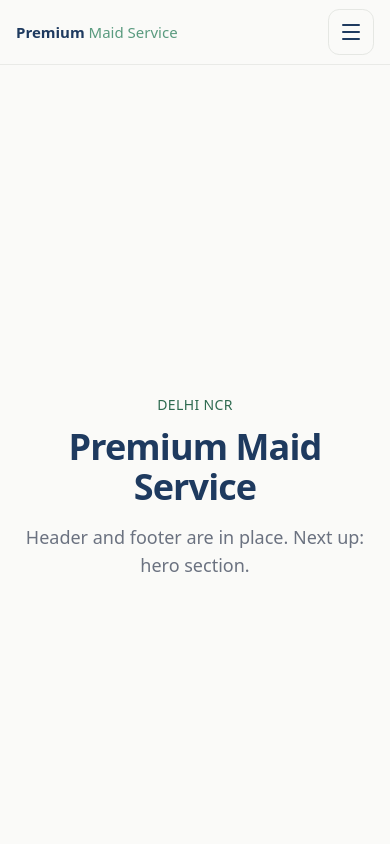
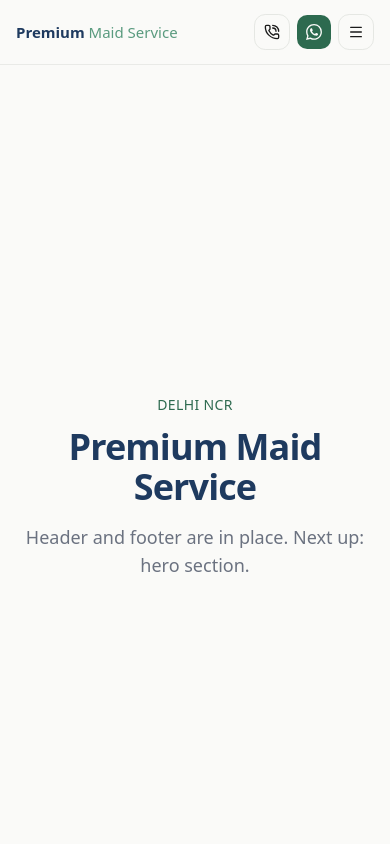
Before and after one commit to amvn-rwt/premium-maid-service, a Next.js app: page / in a window 390 px wide. Shown: the top 844 px of the page. Built offline with nearby package versions, Linux system fonts and the light colour scheme.

Commit message:
feat: update package dependencies, enhance mobile navigation with improved animations, and add WhatsApp icon component

```diff
--- a/package.json
+++ b/package.json
@@ -10,16 +10,12 @@
   },
   "dependencies": {
     "@base-ui/react": "^1.6.0",
-    "@radix-ui/react-dropdown-menu": "^2.1.18",
-    "@radix-ui/react-slot": "^1.3.0",
     "class-variance-authority": "^0.7.1",
     "clsx": "^2.1.1",
     "lucide-react": "^1.21.0",
     "next": "^15.5.0",
     "react": "^19.1.0",
     "react-dom": "^19.1.0",
-    "react-icons": "^5.6.0",
-    "shadcn": "^4.11.0",
     "tailwind-merge": "^3.6.0",
     "tw-animate-css": "^1.4.0"
   },
@@ -31,6 +27,7 @@
     "@types/react-dom": "^19.1.0",
     "eslint": "^9.28.0",
     "eslint-config-next": "^15.5.0",
+    "shadcn": "^4.11.0",
     "tailwindcss": "^4.1.11",
     "typescript": "^5.8.0"
   }
--- /dev/null
+++ b/src/components/icons/WhatsAppIcon.tsx
@@ -0,0 +1,16 @@
+type WhatsAppIconProps = {
+  className?: string;
+};
+
+export function WhatsAppIcon({ className }: WhatsAppIconProps) {
+  return (
+    <svg
+      className={className}
+      viewBox="0 0 24 24"
+      fill="currentColor"
+      aria-hidden="true"
+    >
+      <path d="M17.472 14.382c-.297-.149-1.758-.867-2.03-.967-.273-.099-.471-.148-.67.15-.197.297-.767.966-.94 1.164-.173.199-.347.223-.644.075-.297-.15-1.255-.463-2.39-1.475-.883-.788-1.48-1.761-1.653-2.059-.173-.297-.018-.458.13-.606.134-.133.298-.347.446-.52.149-.174.198-.298.298-.497.099-.198.05-.371-.025-.52-.075-.149-.669-1.612-.916-2.207-.242-.579-.487-.5-.669-.51-.173-.008-.371-.01-.57-.01-.198 0-.52.074-.792.372-.272.297-1.04 1.016-1.04 2.479 0 1.462 1.065 2.875 1.213 3.074.149.198 2.096 3.2 5.077 4.487.709.306 1.262.489 1.694.625.712.227 1.36.195 1.871.118.571-.085 1.758-.719 2.006-1.413.248-.694.248-1.289.173-1.413-.074-.124-.272-.198-.57-.347m-5.421 7.403h-.004a9.87 9.87 0 01-5.031-1.378l-.361-.214-3.741.982.998-3.648-.235-.374a9.86 9.86 0 01-1.51-5.26c.001-5.45 4.436-9.884 9.888-9.884 2.64 0 5.122 1.03 6.988 2.898a9.825 9.825 0 012.893 6.994c-.003 5.45-4.435 9.884-9.885 9.884m8.413-18.297A11.815 11.815 0 0012.05 0C5.495 0 .16 5.335.157 11.892c0 2.096.547 4.142 1.588 5.945L.057 24l6.305-1.654a11.882 11.882 0 005.683 1.448h.005c6.554 0 11.89-5.335 11.893-11.893a11.821 11.821 0 00-3.48-8.413z" />
+    </svg>
+  );
+}
--- a/src/components/layout/CallDropdown.tsx
+++ b/src/components/layout/CallDropdown.tsx
@@ -1,6 +1,6 @@
 "use client";
 
-import { ChevronDown } from "lucide-react";
+import { CallIcon, ChevronDown } from "@/components/icons";
 import { buttonVariants } from "@/components/ui/button";
 import {
   DropdownMenu,
@@ -16,21 +16,33 @@
 
 type CallDropdownProps = {
   className?: string;
+  iconOnly?: boolean;
 };
 
-export function CallDropdown({ className = "" }: CallDropdownProps) {
+export function CallDropdown({
+  className = "",
+  iconOnly = false,
+}: CallDropdownProps) {
   return (
     <DropdownMenu>
       <DropdownMenuTrigger
         aria-label="Choose a number to call"
         className={cn(
-          buttonVariants({ variant: "outline", size: "lg" }),
+          buttonVariants({
+            variant: "outline",
+            size: iconOnly ? "icon-lg" : "lg",
+          }),
           "cursor-pointer",
           className,
         )}
       >
-        Call
-        <ChevronDown className="size-3.5 opacity-70" aria-hidden />
+        <CallIcon className="size-4 shrink-0" aria-hidden />
+        {!iconOnly ? (
+          <>
+            Call
+            <ChevronDown className="size-3.5 opacity-70" aria-hidden />
+          </>
+        ) : null}
       </DropdownMenuTrigger>
       <DropdownMenuContent align="end" className="min-w-52">
         <DropdownMenuGroup>
--- a/src/components/layout/ContactButtons.tsx
+++ b/src/components/layout/ContactButtons.tsx
@@ -6,23 +6,37 @@
 
 type ContactButtonsProps = {
   className?: string;
+  iconOnly?: boolean;
 };
 
-export function ContactButtons({ className = "" }: ContactButtonsProps) {
+export function ContactButtons({
+  className = "",
+  iconOnly = false,
+}: ContactButtonsProps) {
   return (
-    <div className={cn("flex items-center gap-2", className)}>
-      <CallDropdown className="min-w-0 flex-1 sm:flex-none" />
+    <div className={cn("flex items-center gap-1.5", className)}>
+      <CallDropdown
+        iconOnly={iconOnly}
+        className={iconOnly ? undefined : "min-w-0 flex-1 sm:flex-none"}
+      />
       <a
         href={getPrimaryWhatsAppHref()}
         target="_blank"
         rel="noopener noreferrer"
+        aria-label="Chat on WhatsApp"
         className={cn(
-          buttonVariants({ variant: "accent", size: "lg" }),
-          "min-w-0 flex-1 sm:flex-none",
+          buttonVariants({
+            variant: "accent",
+            size: iconOnly ? "icon-lg" : "lg",
+          }),
+          iconOnly ? undefined : "min-w-0 flex-1 sm:flex-none",
         )}
       >
-        <WhatsAppIcon className="size-3.5 shrink-0" aria-hidden />
-        <span className="hidden sm:inline">WhatsApp</span>
+        <WhatsAppIcon
+          className={cn("shrink-0", iconOnly ? "size-4" : "size-3.5")}
+          aria-hidden
+        />
+        {!iconOnly ? <span className="hidden sm:inline">WhatsApp</span> : null}
       </a>
     </div>
   );
--- a/src/components/layout/Header.tsx
+++ b/src/components/layout/Header.tsx
@@ -22,8 +22,9 @@
           ))}
         </nav>
 
-        <div className="flex items-center gap-2">
-          <ContactButtons className="hidden md:flex" />
+        <div className="flex items-center gap-1.5 lg:gap-2">
+          <ContactButtons className="lg:hidden" iconOnly />
+          <ContactButtons className="hidden lg:flex" />
           <MobileNav />
         </div>
       </Container>
--- a/src/components/layout/MobileNav.tsx
+++ b/src/components/layout/MobileNav.tsx
@@ -1,79 +1,233 @@
 "use client";
 
-import { useEffect, useId, useState } from "react";
+import { useCallback, useEffect, useId, useRef, useState } from "react";
+import { createPortal } from "react-dom";
 import { CloseIcon, MenuIcon } from "@/components/icons";
-import { ContactButtons } from "@/components/layout/ContactButtons";
+import { Button } from "@/components/ui/button";
 import { siteConfig } from "@/lib/site";
+import { cn } from "@/lib/utils";
+
+const DRAWER_OPEN_MS = 420;
+const DRAWER_CLOSE_MS = 400;
+const DRAWER_BACKDROP_OPEN_MS = 380;
+const DRAWER_BACKDROP_CLOSE_MS = 360;
+const DRAWER_LINK_CLOSE_MS = 340;
+const DRAWER_LINK_CLOSE_STAGGER_MS = 40;
+const DRAWER_EASE = "var(--drawer-ease)";
+
+function getDrawerUnmountDelay(navCount: number) {
+  const linkExitMs =
+    DRAWER_LINK_CLOSE_MS +
+    Math.max(navCount - 1, 0) * DRAWER_LINK_CLOSE_STAGGER_MS;
+
+  return Math.max(DRAWER_CLOSE_MS, DRAWER_BACKDROP_CLOSE_MS, linkExitMs);
+}
 
 export function MobileNav() {
   const [open, setOpen] = useState(false);
+  const [mounted, setMounted] = useState(false);
+  const [portalReady, setPortalReady] = useState(false);
+  const pendingOpenRef = useRef(false);
   const panelId = useId();
 
+  const close = useCallback(() => {
+    pendingOpenRef.current = false;
+    setOpen(false);
+  }, []);
+
+  const openMenu = useCallback(() => {
+    pendingOpenRef.current = true;
+    setMounted(true);
+  }, []);
+
+  const toggleMenu = useCallback(() => {
+    if (open) {
+      close();
+      return;
+    }
+    openMenu();
+  }, [close, open, openMenu]);
+
   useEffect(() => {
-    document.body.style.overflow = open ? "hidden" : "";
+    setPortalReady(true);
+  }, []);
+
+  // Mount closed, then promote to open on the next frame so enter can animate.
+  useEffect(() => {
+    if (!mounted || open || !pendingOpenRef.current) return;
+
+    const prefersReducedMotion = window.matchMedia(
+      "(prefers-reduced-motion: reduce)",
+    ).matches;
+
+    if (prefersReducedMotion) {
+      pendingOpenRef.current = false;
+      setOpen(true);
+      return;
+    }
+
+    let innerFrame = 0;
+    const outerFrame = requestAnimationFrame(() => {
+      innerFrame = requestAnimationFrame(() => {
+        pendingOpenRef.current = false;
+        setOpen(true);
+      });
+    });
+
     return () => {
+      cancelAnimationFrame(outerFrame);
+      cancelAnimationFrame(innerFrame);
+    };
+  }, [mounted, open]);
+
+  useEffect(() => {
+    if (open) {
+      document.body.style.overflow = "hidden";
+      return;
+    }
+
     document.body.style.overflow = "";
+    if (!mounted) return;
+
+    const timer = window.setTimeout(
+      () => setMounted(false),
+      getDrawerUnmountDelay(siteConfig.nav.length),
+    );
+    return () => window.clearTimeout(timer);
+  }, [open, mounted]);
+
+  useEffect(() => {
+    if (!open) return;
+
+    const onKeyDown = (event: KeyboardEvent) => {
+      if (event.key === "Escape") close();
     };
-  }, [open]);
 
-  return (
-    <div className="lg:hidden">
+    window.addEventListener("keydown", onKeyDown);
+    return () => window.removeEventListener("keydown", onKeyDown);
+  }, [open, close]);
+
+  useEffect(
+    () => () => {
+      document.body.style.overflow = "";
+    },
+    [],
+  );
+
+  const showDrawer = open || mounted;
+  const panelDuration = open ? DRAWER_OPEN_MS : DRAWER_CLOSE_MS;
+  const backdropDuration = open ? DRAWER_BACKDROP_OPEN_MS : DRAWER_BACKDROP_CLOSE_MS;
+  const navCount = siteConfig.nav.length;
+
+  const drawer =
+    showDrawer && portalReady ? (
+      <div
+        className={cn("fixed inset-0 z-50 lg:hidden", !open && "pointer-events-none")}
+        aria-hidden={!open}
+      >
         <button
           type="button"
-        className="inline-flex items-center justify-center rounded-xl border border-border bg-background p-2.5 text-primary transition-colors hover:bg-muted focus-visible:outline-2 focus-visible:outline-offset-2 focus-visible:outline-primary"
-        aria-expanded={open}
-        aria-controls={panelId}
-        aria-label={open ? "Close menu" : "Open menu"}
-        onClick={() => setOpen((value) => !value)}
-      >
-        {open ? <CloseIcon /> : <MenuIcon />}
-      </button>
+          className={cn(
+            "absolute inset-0 bg-primary/25 backdrop-blur-[2px] motion-safe:transition-opacity motion-reduce:transition-none",
+            open ? "opacity-100" : "opacity-0",
+          )}
+          style={{
+            transitionDuration: `${backdropDuration}ms`,
+            transitionTimingFunction: DRAWER_EASE,
+          }}
+          aria-label="Close menu"
+          tabIndex={open ? 0 : -1}
+          onClick={close}
+        />
 
-      {open ? (
-        <div className="fixed inset-0 z-50">
-          <button
-            type="button"
-            className="absolute inset-0 bg-primary/20 backdrop-blur-sm"
-            aria-label="Close menu"
-            onClick={() => setOpen(false)}
-          />
         <nav
           id={panelId}
-            className="absolute top-0 right-0 flex h-full w-full max-w-sm flex-col bg-background shadow-xl"
+          className={cn(
+            "absolute top-0 right-0 flex h-full w-full max-w-sm flex-col border-l border-border bg-background shadow-xl motion-safe:transition-transform motion-reduce:transition-none",
+            open ? "translate-x-0" : "translate-x-full",
+          )}
+          style={{
+            transitionDuration: `${panelDuration}ms`,
+            transitionTimingFunction: DRAWER_EASE,
+          }}
           aria-label="Mobile"
+          aria-modal="true"
+          role="dialog"
         >
           <div className="flex items-center justify-between border-b border-border px-4 py-4">
             <span className="text-sm font-semibold text-primary">Menu</span>
-              <button
+            <Button
               type="button"
-                className="rounded-xl p-2 text-primary hover:bg-muted focus-visible:outline-2 focus-visible:outline-offset-2 focus-visible:outline-primary"
+              variant="ghost"
+              size="icon-sm"
               aria-label="Close menu"
-                onClick={() => setOpen(false)}
+              onClick={close}
             >
               <CloseIcon />
-              </button>
+            </Button>
           </div>
 
-            <ul className="flex-1 overflow-y-auto px-4 py-4">
-              {siteConfig.nav.map((item) => (
+          <ul className="flex-1 overflow-y-auto px-3 py-3">
+            {siteConfig.nav.map((item, index) => (
               <li key={item.href}>
                 <a
                   href={item.href}
-                    className="block rounded-lg px-3 py-3 text-base font-medium text-foreground transition-colors hover:bg-muted hover:text-primary"
-                    onClick={() => setOpen(false)}
+                  className={cn(
+                    "block rounded-lg px-3 py-3 text-base font-medium text-foreground transition-colors hover:bg-muted hover:text-primary motion-safe:transition-[opacity,transform] motion-reduce:transition-none",
+                    open ? "translate-x-0 opacity-100" : "translate-x-4 opacity-0",
+                  )}
+                  style={{
+                    transitionDuration: open ? "320ms" : `${DRAWER_LINK_CLOSE_MS}ms`,
+                    transitionDelay: open
+                      ? `${140 + index * 45}ms`
+                      : `${(navCount - 1 - index) * DRAWER_LINK_CLOSE_STAGGER_MS}ms`,
+                    transitionTimingFunction: DRAWER_EASE,
+                  }}
+                  onClick={close}
                 >
                   {item.label}
                 </a>
               </li>
             ))}
           </ul>
-
-            <div className="border-t border-border p-4">
-              <ContactButtons className="w-full" />
-            </div>
         </nav>
       </div>
-      ) : null}
+    ) : null;
+
+  return (
+    <div className="lg:hidden">
+      <Button
+        type="button"
+        variant="outline"
+        size="icon-lg"
+        aria-expanded={open}
+        aria-controls={panelId}
+        aria-label={open ? "Close menu" : "Open menu"}
+        onClick={toggleMenu}
+      >
+        <span className="relative size-4">
+          <MenuIcon
+            className={cn(
+              "absolute inset-0 size-4 transition-[opacity,transform] duration-200 motion-reduce:transition-none",
+              open
+                ? "scale-95 opacity-0 rotate-90"
+                : "scale-100 opacity-100 rotate-0",
+            )}
+            aria-hidden
+          />
+          <CloseIcon
+            className={cn(
+              "absolute inset-0 size-4 transition-[opacity,transform] duration-200 motion-reduce:transition-none",
+              open
+                ? "scale-100 opacity-100 rotate-0"
+                : "scale-95 opacity-0 -rotate-90",
+            )}
+            aria-hidden
+          />
+        </span>
+      </Button>
+
+      {drawer ? createPortal(drawer, document.body) : null}
     </div>
   );
 }
--- a/src/components/ui/dropdown-menu.tsx
+++ b/src/components/ui/dropdown-menu.tsx
@@ -4,7 +4,7 @@
 import { Menu as MenuPrimitive } from "@base-ui/react/menu"
 
 import { cn } from "@/lib/utils"
-import { ChevronRightIcon, CheckIcon } from "lucide-react"
+import { CheckIcon, ChevronRightIcon } from "@/components/icons"
 
 function DropdownMenu({ ...props }: MenuPrimitive.Root.Props) {
   return <MenuPrimitive.Root data-slot="dropdown-menu" {...props} />
```
Also changed, not shown: src/app/globals.css (+7 -0 lines), src/components/icons/index.tsx (+10 -2 lines), 1 other file (tests, documents, lock files or other folders). Lines whose indentation alone changed are shown as unchanged.
